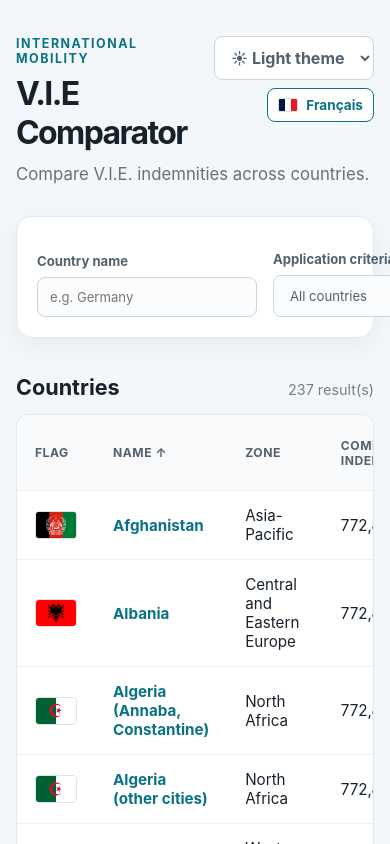
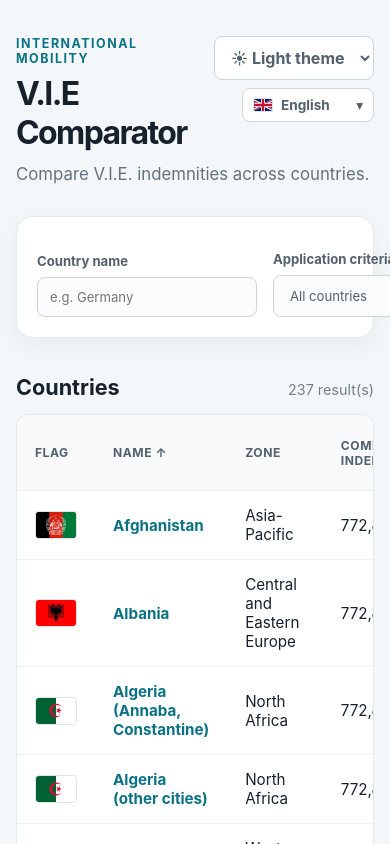
Before and after one commit to AbdourahmaneGadio/v.i.e_comparator, a React (Vite) app: page / in a window 390 px wide. Shown: the top 844 px of the page. Built offline with nearby package versions, Linux system fonts and the light colour scheme.

Commit message:
feat: add language selector dropdown

```diff
--- a/src/App.tsx
+++ b/src/App.tsx
@@ -14,6 +14,7 @@ const pageSize = 10;
 
 function App() {
   const [language, setLanguage] = useState<Language>("en");
+  const [isLanguageMenuOpen, setIsLanguageMenuOpen] = useState(false);
   const [theme, setTheme] = useState<Theme>("light");
   const [nameSearch, setNameSearch] = useState("");
   const [minimumIndemnity, setMinimumIndemnity] = useState("");
@@ -116,21 +117,53 @@ function App() {
               <option value="dark">☾ {translation.darkTheme}</option>
               <option value="oled">◐ {translation.oledTheme}</option>
             </select>
+            <div className="language-selector-wrapper">
               <button
-              data-testid="language-toggle"
+                data-testid="language-selector"
+                className="language-selector"
                 type="button"
-              className="language-toggle"
-              aria-label={translation.switchLanguage}
-              onClick={() => setLanguage(language === "en" ? "fr" : "en")}
+                aria-label={translation.languageSelection}
+                aria-haspopup="listbox"
+                aria-expanded={isLanguageMenuOpen}
+                onClick={() => setIsLanguageMenuOpen((isOpen) => !isOpen)}
+              >
+                <img
+                  data-testid="language-flag"
+                  className="language-flag"
+                  src={`${import.meta.env.BASE_URL}flags/${language === "en" ? "gb" : "fr"}.svg`}
+                  alt=""
+                  aria-hidden="true"
+                />
+                <span>{language === "en" ? "English" : "Français"}</span>
+                <span aria-hidden="true">▾</span>
+              </button>
+              {isLanguageMenuOpen && (
+                <div className="language-options" role="listbox" aria-label={translation.languageSelection}>
+                  {(["en", "fr"] as const).map((option) => (
+                    <button
+                      key={option}
+                      data-testid={`language-option-${option}`}
+                      className="language-option"
+                      type="button"
+                      role="option"
+                      aria-selected={language === option}
+                      onClick={() => {
+                        setLanguage(option);
+                        setIsLanguageMenuOpen(false);
+                      }}
                     >
                       <img
                         className="language-flag"
-                src={`${import.meta.env.BASE_URL}flags/${language === "en" ? "fr" : "gb"}.svg`}
+                        src={`${import.meta.env.BASE_URL}flags/${option === "en" ? "gb" : "fr"}.svg`}
                         alt=""
                         aria-hidden="true"
                       />
-              {translation.switchLanguage}
+                      <span>{option === "en" ? "English" : "Français"}</span>
                     </button>
+                  ))}
+                </div>
+              )}
+            </div>
           </div>
         </div>
         <p className="intro">{translation.intro}</p>
--- a/src/i18n.ts
+++ b/src/i18n.ts
@@ -4,11 +4,11 @@ export type Language = "en" | "fr";
 
 export interface Translation {
   languageName: string;
-  switchLanguage: string;
   darkTheme: string;
   oledTheme: string;
   lightTheme: string;
   themeSelection: string;
+  languageSelection: string;
   eyebrow: string;
   title: string;
   intro: string;
@@ -88,11 +88,11 @@ const frenchZones: Record<Zone, string> = {
 export const translations: Record<Language, Translation> = {
   en: {
     languageName: "English",
-    switchLanguage: "Français",
     darkTheme: "Dark theme",
     oledTheme: "OLED mode",
     lightTheme: "Light theme",
     themeSelection: "Theme",
+    languageSelection: "Language",
     eyebrow: "International mobility",
     title: "V.I.E Comparator",
     intro: "Compare V.I.E. indemnities across countries.",
@@ -150,11 +150,11 @@ export const translations: Record<Language, Translation> = {
   },
   fr: {
     languageName: "Français",
-    switchLanguage: "English",
     darkTheme: "Thème sombre",
     oledTheme: "Mode OLED",
     lightTheme: "Thème clair",
     themeSelection: "Thème",
+    languageSelection: "Langue",
     eyebrow: "Mobilité internationale",
     title: "Comparateur V.I.E.",
     intro: "Comparez les indemnités V.I.E. entre les pays.",
--- a/src/index.css
+++ b/src/index.css
@@ -28,10 +28,14 @@ body { margin: 0; }
 h1, h2 { margin: 0; }
 h1 { font-size: clamp(2rem, 5vw, 3.5rem); letter-spacing: -0.05em; }
 .intro { margin: 12px 0 0; color: #64727e; font-size: 1.05rem; }
-.language-toggle { display: inline-flex; flex: 0 0 auto; align-items: center; gap: 8px; padding: 10px 14px; color: #0b7285; font: inherit; font-weight: 700; background: #fff; border: 1px solid #0b7285; border-radius: 8px; cursor: pointer; transition: color 180ms ease, background-color 180ms ease, transform 180ms ease; }
+.language-selector-wrapper { position: relative; display: flex; flex: 0 0 auto; align-items: center; }
 .language-flag { width: 20px; height: 14px; object-fit: cover; border: 1px solid #dce3e7; border-radius: 2px; }
-.language-toggle:hover { color: #fff; background: #0b7285; }
-.language-toggle:active, .reset-button:active, .page-button:active { transform: translateY(1px); }
+.language-selector { display: flex; align-items: center; gap: 8px; width: 132px; padding: 10px 12px; color: #52616d; font: inherit; font-weight: 700; text-align: left; background: #fff; border: 1px solid #cbd5dc; border-radius: 8px; cursor: pointer; }
+.language-selector span:nth-last-child(1) { margin-left: auto; }
+.language-options { position: absolute; z-index: 30; top: calc(100% + 4px); right: 0; width: 132px; padding: 4px; background: #fff; border: 1px solid #cbd5dc; border-radius: 8px; box-shadow: 0 8px 18px rgb(23 33 43 / 12%); }
+.language-option { display: flex; align-items: center; gap: 8px; width: 100%; padding: 8px; color: #52616d; font: inherit; text-align: left; background: transparent; border: 0; border-radius: 5px; cursor: pointer; }
+.language-option:hover, .language-option[aria-selected="true"] { background: #eef8fa; }
+.reset-button:active, .page-button:active { transform: translateY(1px); }
 .theme-selector { width: auto; min-width: 132px; padding: 10px 12px; color: #52616d; font-weight: 700; background: #fff; border-color: #cbd5dc; cursor: pointer; }
 
 .filters { position: relative; z-index: 10; display: flex; flex-wrap: nowrap; align-items: end; gap: 16px; overflow: visible; padding: 20px; background: #fff; border: 1px solid #e2e8ec; border-radius: 16px; box-shadow: 0 8px 24px rgb(23 33 43 / 5%); animation: fade-up 500ms 80ms ease-out both; }
@@ -70,7 +74,7 @@ td { font-size: 0.95rem; }
 .country-link { transition: color 180ms ease, transform 180ms ease; }
 .country-link:hover { text-decoration: underline; }
 .country-link:active { transform: translateX(2px); }
-.sort-button:focus-visible, .page-button:focus-visible, .reset-button:focus-visible, .language-toggle:focus-visible, .theme-selector:focus-visible { outline: 3px solid rgb(11 114 133 / 25%); outline-offset: 2px; }
+.sort-button:focus-visible, .page-button:focus-visible, .reset-button:focus-visible, .language-selector:focus-visible, .language-option:focus-visible, .theme-selector:focus-visible { outline: 3px solid rgb(11 114 133 / 25%); outline-offset: 2px; }
 .country-flag { display: block; width: 42px; height: 28px; object-fit: cover; border: 1px solid #dce3e7; border-radius: 4px; }
 tbody tr:last-child td { border-bottom: 0; }
 tbody tr:hover { background: #f8fbfc; }
@@ -125,7 +129,10 @@ tbody tr:nth-child(10) { animation-delay: 225ms; }
 .dark-theme { color: #e7eef2; background: #12181d; }
 .oled-theme { color: #e7eef2; background: #000000; }
 :is(.dark-theme, .oled-theme) .intro, :is(.dark-theme, .oled-theme) .results-heading span, :is(.dark-theme, .oled-theme) .app-footer, :is(.dark-theme, .oled-theme) .country-requirements p, :is(.dark-theme, .oled-theme) .country-requirements li { color: #aebdc5; }
-:is(.dark-theme, .oled-theme) .language-toggle, :is(.dark-theme, .oled-theme) .theme-selector, :is(.dark-theme, .oled-theme) .filters, :is(.dark-theme, .oled-theme) input, :is(.dark-theme, .oled-theme) select, :is(.dark-theme, .oled-theme) .zone-dropdown summary, :is(.dark-theme, .oled-theme) .table-wrapper, :is(.dark-theme, .oled-theme) .country-details, :is(.dark-theme, .oled-theme) .page-button { color: #e7eef2; background: #1c262d; border-color: #40515b; }
+:is(.dark-theme, .oled-theme) .language-selector, :is(.dark-theme, .oled-theme) .theme-selector, :is(.dark-theme, .oled-theme) .filters, :is(.dark-theme, .oled-theme) input, :is(.dark-theme, .oled-theme) select, :is(.dark-theme, .oled-theme) .zone-dropdown summary, :is(.dark-theme, .oled-theme) .table-wrapper, :is(.dark-theme, .oled-theme) .country-details, :is(.dark-theme, .oled-theme) .page-button { color: #e7eef2; background: #1c262d; border-color: #40515b; }
+:is(.dark-theme, .oled-theme) .language-options { background: #1c262d; border-color: #40515b; }
+:is(.dark-theme, .oled-theme) .language-option { color: #e7eef2; }
+:is(.dark-theme, .oled-theme) .language-option:hover, :is(.dark-theme, .oled-theme) .language-option[aria-selected="true"] { background: #26343c; }
 :is(.dark-theme, .oled-theme) input::placeholder { color: #91a2ab; }
 :is(.dark-theme, .oled-theme) .zone-options { background: #1c262d; border-color: #0b7285; }
 :is(.dark-theme, .oled-theme) .zone-options label { color: #e7eef2; }
@@ -152,6 +159,6 @@ tbody tr:nth-child(10) { animation-delay: 225ms; }
 
 @media (max-width: 480px) {
   .header-row { align-items: flex-start; }
-  .language-toggle { padding: 8px 10px; font-size: 0.85rem; }
+  .language-selector { padding: 8px 10px; font-size: 0.85rem; }
   .country-details-content { grid-template-columns: 1fr; }
 }
```
Also changed, not shown: 1 other file (tests, documents, lock files or other folders). Lines whose indentation alone changed are shown as unchanged.
